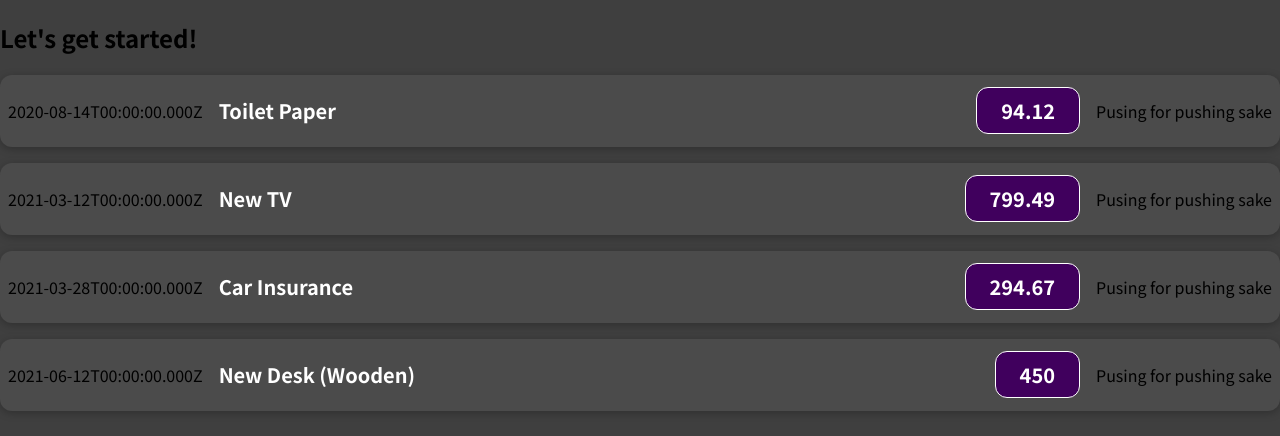
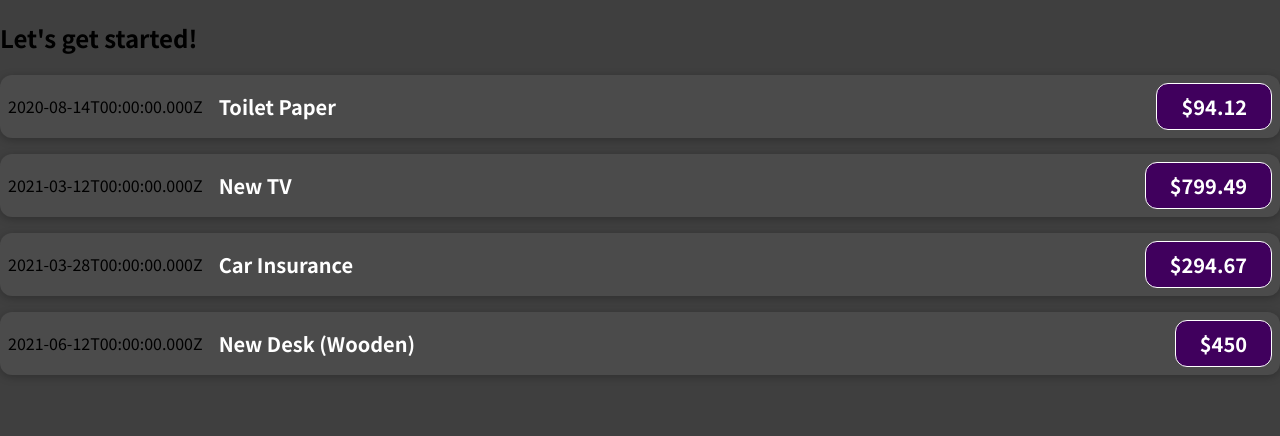
Before and after one commit to DarrylLeRoux/react, a JavaScript app in the folder react-complete-guide/: page / in a window 1280 px wide. Shown: the top 436 px of the page. Built offline with nearby package versions, Linux system fonts and the light colour scheme.

Commit message:
Added $ sign to amounts

```diff
--- a/react-complete-guide/src/components/ExpenseItem.js
+++ b/react-complete-guide/src/components/ExpenseItem.js
@@ -6,8 +6,7 @@ function ExpenseItem(props) {
       <div>{props.date.toISOString()}</div>
       <div className="expense-item__description ">
         <h2>{props.title}</h2>
-        <div className="expense-item__price">{props.amount}</div>
-        <p>Pusing for pushing sake</p>
+        <div className="expense-item__price">${props.amount}</div>
       </div>
     </div>
   );
```
Also changed, not shown: 1 other file (tests, documents, lock files or other folders).
